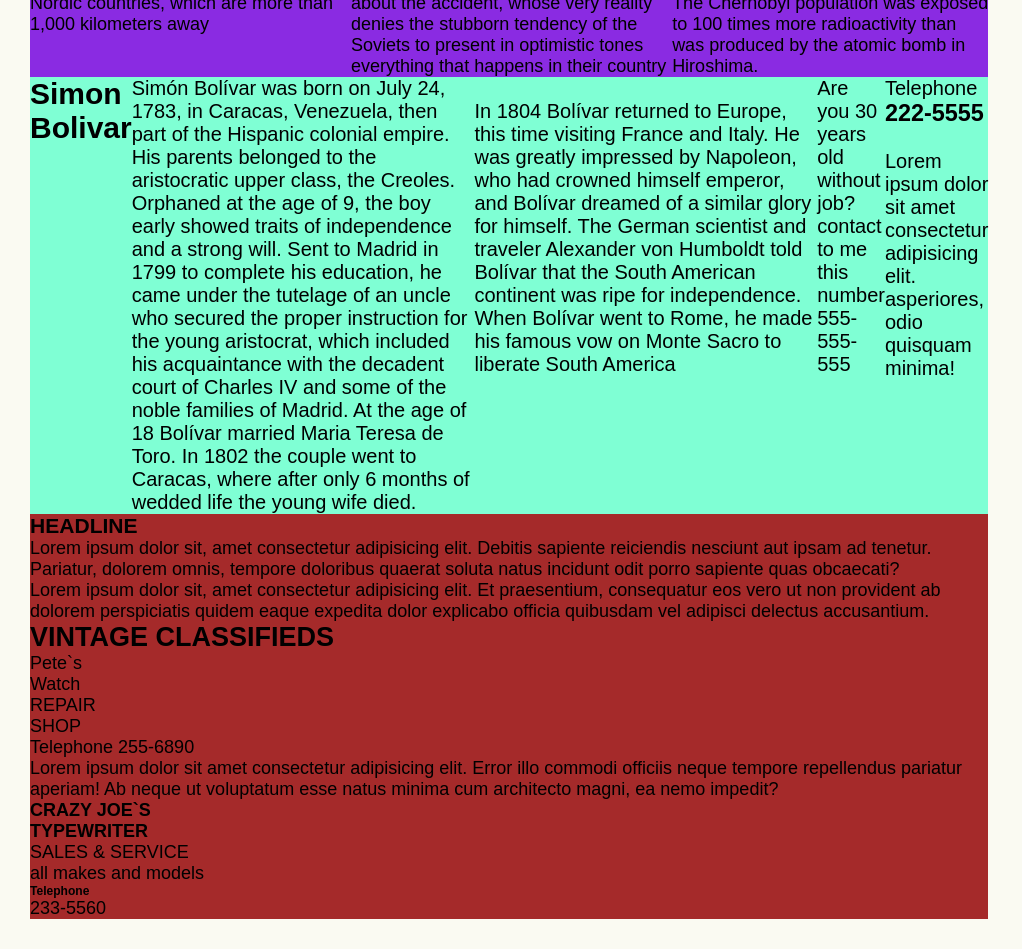
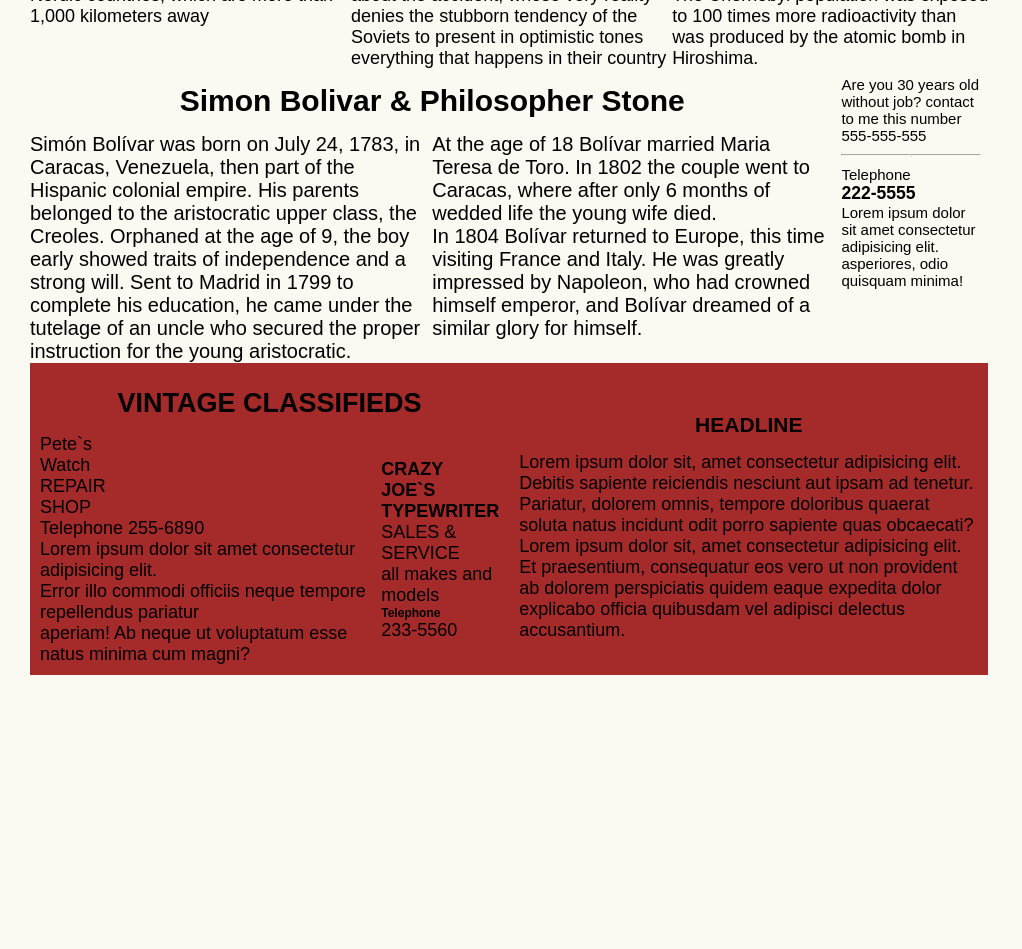
Before and after one commit to IvanBarco/Newspaper, a plain HTML site: page index.html in a window 1280 px wide. Shown: the part 1200-2149 px from the top of the page, without its empty margins (0-1022 px from the left). After the commit the page ends 1905 px from the top, so only its background shows below. Drawn offline with Linux system fonts and the light colour scheme.

Commit message:
arreglos sobre posiciones del periodico

```diff
--- a/index.html
+++ b/index.html
@@ -57,30 +57,39 @@
 						</div>
 					</div>
 					<div class="news_2">
-						<h2>Simon Bolivar</h2>
+						<section>
+							<h2 class="news_bolivar">Simon Bolivar & Philosopher Stone</h2>
 							<div class="news_2-title">
-							<p class="p2">Simón Bolívar was born on July 24, 1783, in Caracas, Venezuela, then part of the Hispanic colonial empire. His parents belonged to the aristocratic upper class, the Creoles. Orphaned at the age of 9, the boy early showed traits of independence and a strong will. Sent to Madrid in 1799 to complete his education, he came under the tutelage of an uncle who secured the proper instruction for the young aristocrat, which included his acquaintance with the decadent court of Charles IV and some of the noble families of Madrid.
-							At the age of 18 Bolívar married Maria Teresa de Toro. In 1802 the couple went to Caracas, where after only 6 months of wedded life the young wife died.</p>
-							<p class="p2"> <br>In 1804 Bolívar returned to Europe, this time visiting France and Italy. He was greatly impressed by Napoleon, who had crowned himself emperor, and Bolívar dreamed of a similar glory for himself. The German scientist and traveler Alexander von Humboldt told Bolívar that the South American continent was ripe for independence. When Bolívar went to Rome, he made his famous vow on Monte Sacro to liberate South America</p>
+								<p class="p2">Simón Bolívar was born on July 24, 1783, in Caracas, Venezuela, then part of the Hispanic colonial empire. His parents belonged to the aristocratic upper class, the Creoles. Orphaned at the age of 9, the boy early showed traits of independence and a strong will. Sent to Madrid in 1799 to complete his education, he came under the tutelage of an uncle who secured the proper instruction for the young aristocratic.
+								</p>
+								<p class="p2">
+									At the age of 18 Bolívar married Maria Teresa de Toro. In 1802 the couple went to Caracas, where after only 6 months of wedded life the young wife died.
+									<br>In 1804 Bolívar returned to Europe, this time visiting France and Italy. He was greatly impressed by Napoleon, who had crowned himself emperor, and Bolívar dreamed of a similar glory for himself.
+								</p>
 							</div>
+						</section>
+						<section class="news_section">
 							<div>
 								<p>Are you 30 years old without job? contact to me this number 555-555-555</p>
 							</div>
+							<div class="divider">
+								<hr>
+								<span></span>
+								<hr>
+							</div>
 							<div>
-							<p> Telephone <br> <h3>222-5555</h3><br>Lorem ipsum dolor sit amet consectetur adipisicing elit. asperiores, odio quisquam minima!</p>
+								<p> Telephone <br> <h3>222-5555</h3>Lorem ipsum dolor sit amet consectetur adipisicing elit. asperiores, odio quisquam minima!</p>
 							</div>
+						</section>
 					</div>
-					<div class="footer">
-						<nav>
+					<div >
+						<nav class="footer">
 							<div class="footer_1">
-								<h3>HEADLINE</h3>
-								<P>Lorem ipsum dolor sit, amet consectetur adipisicing elit. Debitis sapiente reiciendis nesciunt aut ipsam ad tenetur. Pariatur, dolorem omnis, tempore doloribus quaerat soluta natus incidunt odit porro sapiente quas obcaecati? <br>Lorem ipsum dolor sit, amet consectetur adipisicing elit. Et praesentium, consequatur eos vero ut non provident ab dolorem perspiciatis quidem eaque expedita dolor explicabo officia quibusdam vel adipisci delectus accusantium.</P>
-							</div>
-							<div class="footer_2">
-								<h2>VINTAGE CLASSIFIEDS</h2>
-								<div><p>Pete`s <br>Watch <br>REPAIR <br>SHOP </p>
+								<h2 class="news_bolivar">VINTAGE CLASSIFIEDS</h2>
+								<section class="footer_clasified">
+									<div class="footer_div1"><p>Pete`s <br>Watch <br>REPAIR <br>SHOP </p>
 										<p>Telephone 255-6890</p>
-									<p>Lorem ipsum dolor sit amet consectetur adipisicing elit. Error illo commodi officiis neque tempore repellendus pariatur aperiam! Ab neque ut voluptatum esse natus minima cum architecto magni, ea nemo impedit?</p>
+										<p>Lorem ipsum dolor sit amet consectetur adipisicing elit.<br> Error illo commodi officiis neque tempore repellendus pariatur <br> aperiam! Ab neque ut voluptatum esse natus minima cum magni?</p>
 									</div>
 									<div>
 										<h4> CRAZY JOE`S <br> TYPEWRITER <br></h4>
@@ -89,6 +98,11 @@
 											<h6>Telephone <br></h6> 233-5560
 										</P>
 									</div>
+								</section>
+							</div>
+							<div class="footer_2">
+								<h3 class="news_bolivar">HEADLINE</h3>
+								<P>Lorem ipsum dolor sit, amet consectetur adipisicing elit. Debitis sapiente reiciendis nesciunt aut ipsam ad tenetur. Pariatur, dolorem omnis, tempore doloribus quaerat soluta natus incidunt odit porro sapiente quas obcaecati? <br>Lorem ipsum dolor sit, amet consectetur adipisicing elit. Et praesentium, consequatur eos vero ut non provident ab dolorem perspiciatis quidem eaque expedita dolor explicabo officia quibusdam vel adipisci delectus accusantium.</P>
 							</div>
 						</nav>
 					</div>
--- a/styles/style.css
+++ b/styles/style.css
@@ -16,6 +16,7 @@ body{
     display: flex;
     justify-content:space-evenly;
     align-items: center;
+    padding: 2.5rem;
 }
 h1{
     font-size: 7rem;
@@ -24,16 +25,25 @@ h1{
     align-items: center;
 }
 .logo{
-    width: 5%;
+    width: 7%;
+    margin: 0 auto;
+    padding: 5px ;
 }
 .header{
     border: 0.5rem black solid;
     width: 60%;
 }
-.header_list-name{
-    display: inline-block;
+.header_list{
+    display: flex;
+    justify-content: space-around;
+    flex-wrap: wrap;
 }
-.header_list-name a{
+.header_list-name {
+    display: flex;
+    align-items: center;
+    justify-content: space-around;
+}
+.header_list-name a {
     text-decoration: none;
     text-decoration: none;
     display: flex;
@@ -49,8 +59,8 @@ h1{
     margin: 10px;
 }
 .hero{
-    background-color: blueviolet;
-    /* height: 100%;
+    /* background-color: blueviolet;
+    height: 100%;
     width: 78vw;
     padding: 20px;
     margin: 10px; */
@@ -92,8 +102,8 @@ h1{
 .divider{
     display: flex;
     justify-content: center;
-    margin: 5rem 0;
-    width: 250px;
+    margin: 1rem 0;
+    width: 14rem;
   }
 
 hr{
@@ -101,14 +111,14 @@ hr{
     border-color: rgb(250, 250, 242);
   }
 .news_2{
-    background-color: aquamarine;
+    /* background-color: aquamarine; */
     font-size: 2rem;
     display: flex;
     justify-content: space-between;
 }
 .news_2-title{
     display: flex;
-    justify-content: space-evenly;
+    justify-content: space-between;
 }
 .p2{
     width: 50%;
@@ -116,10 +126,42 @@ hr{
 .img{
     width: 100%;
 }
-.footer{
-    background-color: brown;
-}
 .bignews{
     display: flex;
     justify-content: space-between;
 }
+.news_bolivar{
+    display: flex;
+    justify-content: center;
+    margin: 1.5rem;
+}
+.news_section{
+    font-size: 1.5rem;
+    margin: .7rem;
+}
+.footer{
+    background-color: brown;
+    display: flex;
+    justify-content: space-between;
+    align-items: center;
+}
+.footer_clasified{
+    display: flex;
+    justify-content: space-around;
+    align-items: center;
+}
+.footer_1{
+    width: 50%;
+    margin: 0;
+    padding: 1rem;
+}
+.footer_2{
+    margin: 0;
+    width: 50%;
+    padding: 1rem;
+}
+/* .footer_div1{
+    display: flex;
+    justify-content: center;
+    flex-wrap: wrap;
+}
```
Lines whose indentation alone changed are shown as unchanged.
